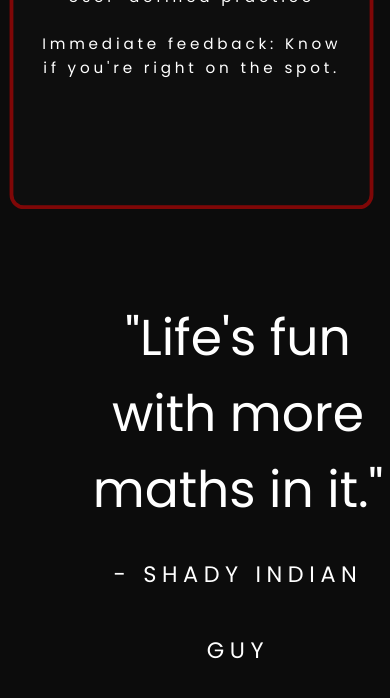
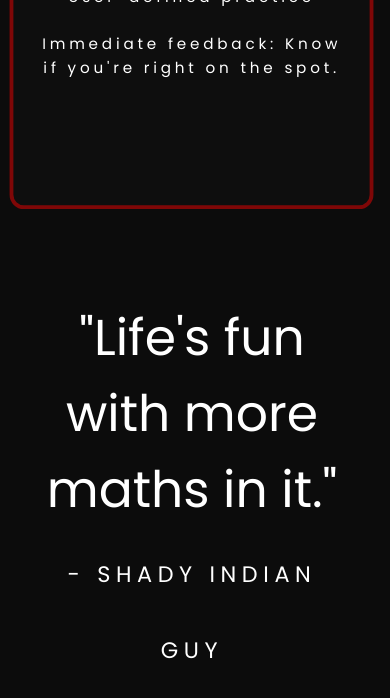
Before and after one commit to TheProlifical/mqg, a plain HTML site: page index.html in a window 390 px wide. Shown: the part 1887-2585 px from the top of the page. Drawn offline with nearby package versions, Linux system fonts and the light colour scheme.

Commit message:
Update index.css

```diff
--- a/index.css
+++ b/index.css
@@ -166,7 +166,7 @@ lol {
         font-size: 72px;
         top: 100%;
         position: absolute;
-        left: 2%;
+        left: -10%;
         transform: scale(0.7);
         text-align: center;
         width: 120%;
```
